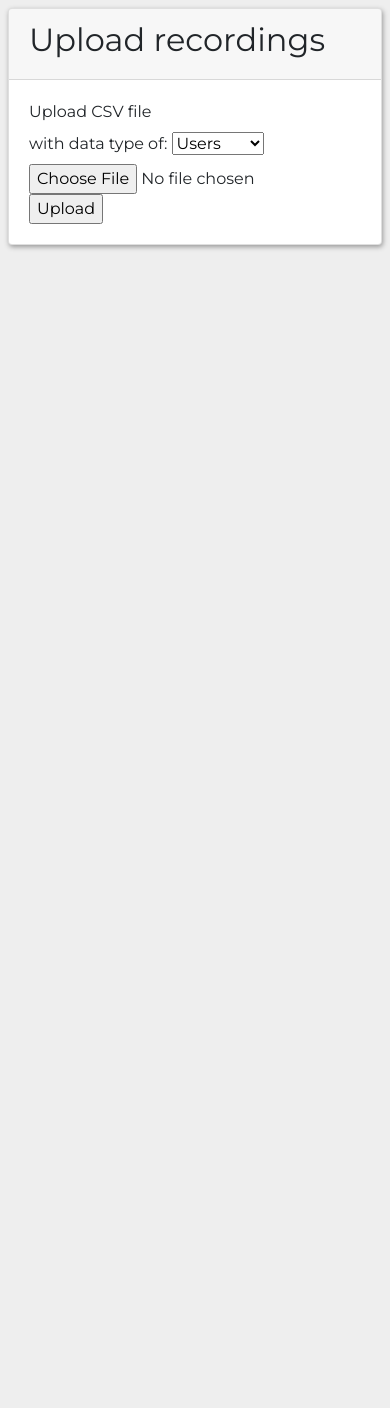
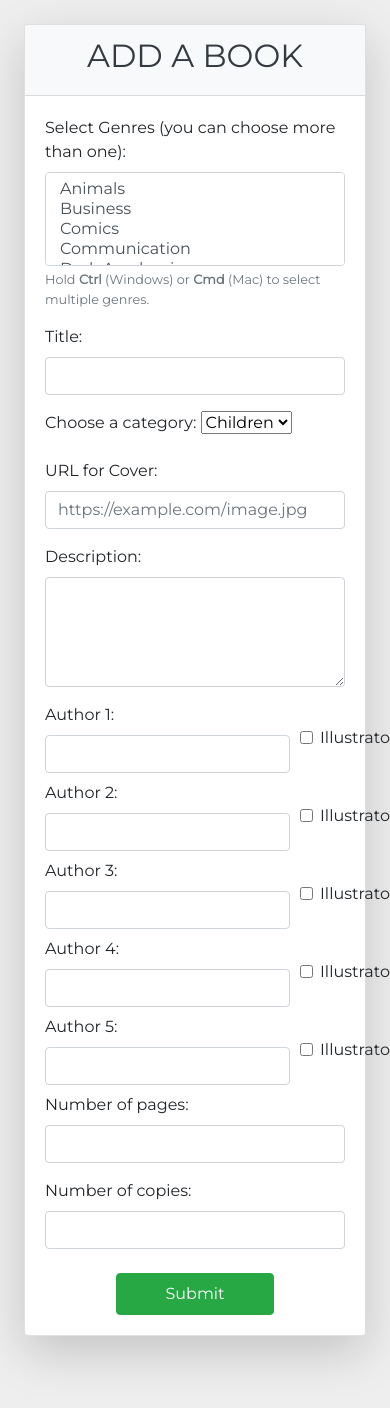
Before and after one commit to Mina-linsky/ICT239_TMA01, a Flask app: page /NewBook in a window 390 px wide. Shown: the part 64-1472 px from the top of the page. Before the commit the page ends 314 px from the top, so only its background shows below. Run offline with Flask 2, Linux system fonts and the light colour scheme; the visitor is signed in with stand-in values (Sample User, id 1); parts of the project's set-up code (start-up, migrations or seed data) failed here and were passed over; some libraries are stand-ins or nearby versions.

Commit message:
Edited Add_book.html to be more user-friendly

```diff
--- a/Staycation/app/app.py
+++ b/Staycation/app/app.py
@@ -148,37 +148,37 @@ def show_base():
 @app.route("/NewBook", methods=['GET', 'POST'])
 @login_required
 def upload():
+    genres = [
+        "Animals", "Business", "Comics", "Communication", "Dark Academia",
+        "Emotion", "Fantasy", "Fiction", "Friendship", "Graphic Novels", "Grief",
+        "Historical Fiction", "Indigenous", "Inspirational", "Magic", "Mental Health",
+        "Nonfiction", "Personal Development", "Philosophy", "Picture Books", "Poetry",
+        "Productivity", "Psychology", "Romance", "School", "Self Help"
+    ]
+
     if request.method == 'GET':
-        return render_template("Add_Book.html", name=current_user.name, panel="Upload")
+        return render_template("Add_Book.html",
+                               name=current_user.name,
+                               panel="Upload",
+                               genres=genres)
+
     elif request.method == 'POST':
-        type = request.form.get('type')
-        if type == 'create':
-            print("No create Action yet")
-        elif type == 'upload':
-            file = request.files.get('file')
-            datatype = request.form.get('datatype')
+        title = request.form.get('title')
+        authors = request.form.getlist('authors')
+        genres_selected = request.form.getlist('genres')
+        category = request.form.get('category')
+        url = request.form.get('url')
 
-            data = file.read().decode('utf-8')
-            dict_reader = csv.DictReader(io.StringIO(data), delimiter=',', quotechar='"')
-            file.close()
+        new_book = Book(
+            title=title,
+            authors=authors,
+            genres=genres_selected,
+            category=category,
+            url=url
+        )
+        new_book.save()
 
-            if datatype == "Users":
-                for item in list(dict_reader):
-                    pwd = generate_password_hash(item['password'], method='sha256')
-                    User.createUser(email=item['email'], password=pwd, name=item['name'])
-            elif datatype == "Package":
-                for item in list(dict_reader):
-                    Package.createPackage(hotel_name=item['hotel_name'], duration=int(item['duration']),
-                        unit_cost=float(item['unit_cost']), image_url=item['image_url'],
-                        description=item['description'])
-            elif datatype == "Booking":
-                for item in list(dict_reader):
-                    existing_user = User.getUser(email=item['customer'])
-                    existing_package = Package.getPackage(hotel_name=item['hotel_name'])
-                    check_in_date = dt.datetime.strptime(item['check_in_date'], "%Y-%m-%d")
 
-                    aBooking = Booking.createBooking(check_in_date=check_in_date, customer=existing_user, package=existing_package)
-                    aBooking.calculate_total_cost()
 
         return render_template("Add_Book.html", panel="Upload")
 
--- a/Staycation/app/templates/Add_Book.html
+++ b/Staycation/app/templates/Add_Book.html
@@ -1,29 +1,85 @@
 {% extends "base.html" %}
 {% block mainblock %}
-<div class="col-xl-6 col-sm-4 p-2">
-  <div class="card card-common">
-<div class="card-header">
-  <h2>Upload recordings</h2>
+<div class="col-xl-8 col-sm-8 p-4">
+  <div class="card card-common shadow-lg rounded-4">
+    <div class="card-header bg-light">
+      <h2 class="text-center text-dark fw-bold">ADD A BOOK</h2>
     </div>
+
     <div class="card-body">
-        <form action="/NewBook" method="post" enctype="multipart/form-data">
-            <input name="type" type="hidden" value="upload">
-            <div>
-                <div>
-                <label for='upload'>Upload CSV file</label>
+      <form action="/NewBook" method="post">
+        <input type="hidden" name="type" value="create">
+
+        <div class="form-group mb-3">
+          <label for="genres">Select Genres (you can choose more than one):</label>
+          <select id="genres" name="genres" class="form-control" multiple required>
+            {% for genre in genres %}
+              <option value="{{ genre }}">{{ genre }}</option>
+            {% endfor %}
+          </select>
+          <small class="form-text text-muted">
+            Hold <b>Ctrl</b> (Windows) or <b>Cmd</b> (Mac) to select multiple genres.
+          </small>
         </div>
-                <div>
-                <label for="datatype">with data type of:</label>
-                <select id="datatype" name="datatype">
-                  <option value="Users">Users</option>
-                  <option value="Package">Package</option>
-                  <option value="Booking">Booking</option>
+
+        <!-- Title -->
+        <div class="mb-3">
+          <label for="title" class="form-label fw-bold">Title:</label>
+          <input type="text" id="title" name="title" class="form-control" required>
+        </div>
+
+        <!-- Category -->
+        <div class="mb-3">
+          <label for="category" class="form-label fw-bold">Choose a category:</label>
+          <select id="category" name="category" class="form-select" required>
+            <option value="Children">Children</option>
+            <option value="Teens">Teens</option>
+            <option value="Adults">Adults</option>
           </select>
         </div>
-                <input class="upload" id='upload' name='file' type='file' accept='.csv' required>
+
+        <!-- URL for Cover -->
+        <div class="mb-3">
+          <label for="url" class="form-label fw-bold">URL for Cover:</label>
+          <input type="url" id="url" name="url" class="form-control" placeholder="https://example.com/image.jpg">
         </div>
-            <div>
-                <input type="submit" value="Upload" type="Upload"/>
+
+        <!-- Description -->
+        <div class="mb-3">
+          <label for="description" class="form-label fw-bold">Description:</label>
+          <textarea id="description" name="description" class="form-control" rows="4" required></textarea>
+        </div>
+
+        <!-- Authors -->
+        {% for i in range(1,6) %}
+        <div class="row mb-2 align-items-center">
+          <div class="col-10">
+            <label for="author{{ i }}" class="form-label">Author {{ i }}:</label>
+            <input type="text" id="author{{ i }}" name="author{{ i }}" class="form-control">
+          </div>
+          <div class="col-2 text-center">
+            <label class="form-check-label">
+              <input type="checkbox" name="illustrator{{ i }}" class="form-check-input"> Illustrator
+            </label>
+          </div>
+        </div>
+        {% endfor %}
+
+        <!-- Number of pages -->
+        <div class="mb-3">
+          <label for="pages" class="form-label fw-bold">Number of pages:</label>
+          <input type="number" id="pages" name="pages" class="form-control" min="1" required>
+        </div>
+
+        <!-- Number of copies -->
+        <div class="mb-3">
+          <label for="copies" class="form-label fw-bold">Number of copies:</label>
+          <input type="number" id="copies" name="copies" class="form-control" min="1" required>
+        </div>
+
+        <!-- Submit -->
+        <div class="text-center mt-4">
+          <button type="submit" class="btn btn-success px-5 py-2 fw-bold">Submit</button>
         </div>
       </form>
     </div>
```
Lines whose indentation alone changed are shown as unchanged.
